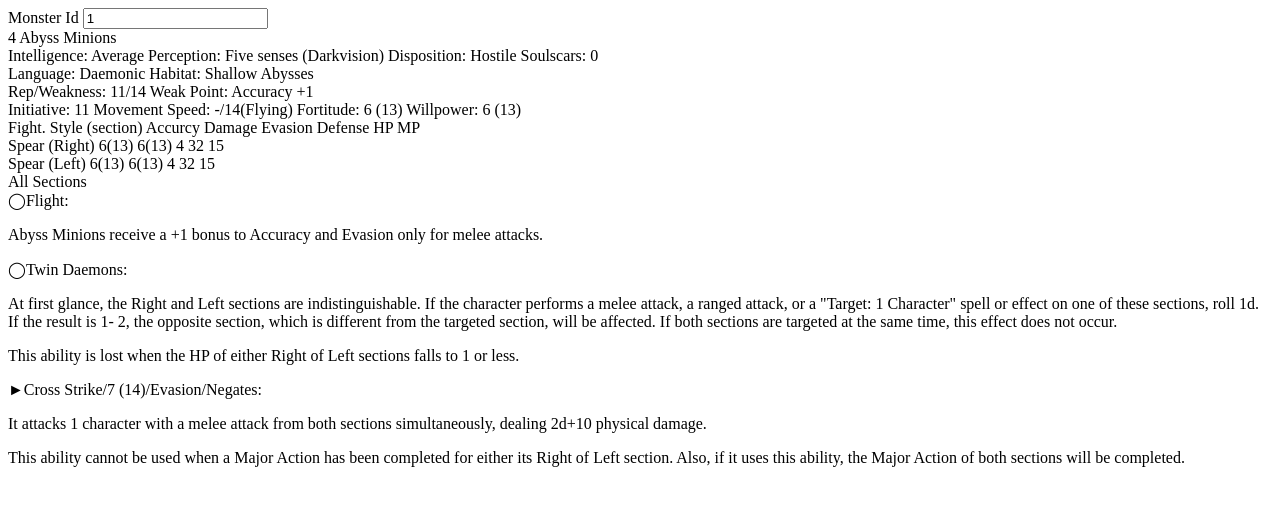
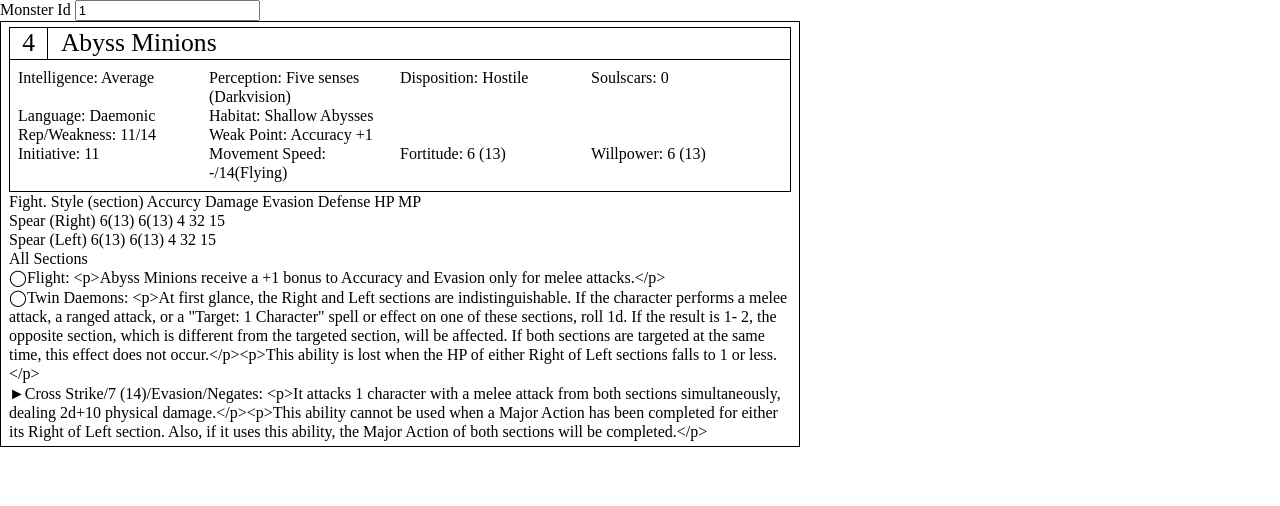
Before and after one commit to hohouyj/SW25_MM, a React (Vite) app: page / in a window 1280 px wide. Shown: the top 506 px of the page. Built offline with nearby package versions, Linux system fonts and the light colour scheme.

Commit message:
added some styling

```diff
--- a/src/App.tsx
+++ b/src/App.tsx
@@ -8,86 +8,6 @@ function App() {
   const [monster, setMonster] = useState(
     monsterData.allmonsters.filter((x) => parseInt(x.monster_id) == 1)[0]
   );
-  let abyssMinion = {
-    monster_id: "1",
-    monstername: "Abyss Minions",
-    level: "4",
-    monstertype: "Daemon",
-    intelligence: "Average",
-    perception: "Five senses (Darkvision)",
-    disposition: "Hostile",
-    soulscars: "0",
-    language: "Daemonic",
-    habitat: "Shallow Abysses",
-    reputation: "11",
-    weakness: "14",
-    weakpoint: "Accuracy +1",
-    initiative: "11",
-    movementspeed: "-/14(Flying)",
-    fortitude: "6",
-    willpower: "6",
-    source: "CR III p. 413",
-    sections: "2 (Right / Left)",
-    mainsection: "None",
-    description:
-      "<p>These minions are seen flying around in the sky, mainly in Shallow Abysses.</p><p>They look like two small, winged child-like Daemons connected by their long intertwined tails. The two are never separated and are therefore considered a single Daemon. Their consciousnesses seem to be completely synchronized, and their coordinated attacks are as threatening as those of a skilled swordsman with two swords.</p><p>There have been reports of seeing three or more bodies connected by a tail, but the possibility of misidentification or assumption has not been ruled out, and the information has yet to be confirmed.</p>",
-    uniqueskills: [
-      {
-        section: "All Sections",
-        abilities: [
-          {
-            title: "◯Flight",
-            description:
-              "<p>Abyss Minions receive a +1 bonus to Accuracy and Evasion only for melee attacks.</p>",
-          },
-          {
-            title: "◯Twin Daemons",
-            description:
-              '<p>At first glance, the Right and Left sections are indistinguishable. If the character performs a melee attack, a ranged attack, or a "Target: 1 Character" spell or effect on one of these sections, roll 1d. If the result is 1- 2, the opposite section, which is different from the targeted section, will be affected. If both sections are targeted at the same time, this effect does not occur.</p><p>This ability is lost when the HP of either Right of Left sections falls to 1 or less.</p>',
-          },
-          {
-            title: "►Cross Strike/7 (14)/Evasion/Negates",
-            description:
-              "<p>It attacks 1 character with a melee attack from both sections simultaneously, dealing 2d+10 physical damage.</p><p>This ability cannot be used when a Major Action has been completed for either its Right of Left section. Also, if it uses this ability, the Major Action of both sections will be completed.</p>",
-          },
-        ],
-      },
-    ],
-    combatstyles: [
-      {
-        style: "Spear (Right)",
-        accuracy: "6",
-        damage: "2d+5",
-        evasion: "6",
-        defense: "4",
-        hp: "32",
-        mp: "15",
-      },
-      {
-        style: "Spear (Left)",
-        accuracy: "6",
-        damage: "2d+5",
-        evasion: "6",
-        defense: "4",
-        hp: "32",
-        mp: "15",
-      },
-    ],
-    loottable: [
-      {
-        roll: "Always",
-        loot: "Daemon's Blood (100G/Red A)",
-      },
-      {
-        roll: "2 - 9",
-        loot: "None",
-      },
-      {
-        roll: "10+",
-        loot: "Dirty Weapons (300G/Black White A)",
-      },
-    ],
-  };
   const handleNewMonsterId = (event) => {
     let val = event?.target.value;
     if (monsterData.allmonsters.find((x) => parseInt(x.monster_id) == val)) {
--- a/src/Monster.tsx
+++ b/src/Monster.tsx
@@ -18,12 +18,7 @@ function MonsterSkillCard({ skills }: MonsterSkillPropType) {
             {skill.abilities.map((abilities) => {
               return (
                 <div>
-                  {abilities.title}:{" "}
-                  <div
-                    dangerouslySetInnerHTML={{
-                      __html: abilities.description,
-                    }}
-                  />
+                  {abilities.title}: {abilities.description}
                 </div>
               );
             })}
@@ -37,30 +32,37 @@ function MonsterSkillCard({ skills }: MonsterSkillPropType) {
 function MonsterCard({ monster }: MonsterPropType) {
   return (
     <>
-      <div>
-        <div>
-          <div>
-            {monster.level} {monster.monstername}
+      <div className="monster">
+        <div className="monster-card-title">
+          <div className="level">{monster.level}</div>
+          <div className="name">{monster.monstername}</div>
+        </div>
+        <div className="monster-card-details">
+          <div className="row">
+            <div>Intelligence: {monster.intelligence}</div>
+            <div>Perception: {monster.perception}</div>
+            <div>Disposition: {monster.disposition}</div>
+            <div>Soulscars: {monster.soulscars}</div>
           </div>
-        </div>
-        <div>
-          <div>
-            Intelligence: {monster.intelligence} Perception:{" "}
-            {monster.perception} Disposition: {monster.disposition} Soulscars:{" "}
-            {monster.soulscars}
+          <div className="row">
+            <div>Language: {monster.language}</div>
+            <div>Habitat: {monster.habitat}</div>
           </div>
-          <div>
-            Language: {monster.language} Habitat: {monster.habitat}
+          <div className="row">
+            <div>
+              Rep/Weakness: {monster.reputation}/{monster.weakness}
+            </div>
+            <div>Weak Point: {monster.weakpoint}</div>
           </div>
-          <div>
-            Rep/Weakness: {monster.reputation}/{monster.weakness} Weak Point:{" "}
-            {monster.weakpoint}
-          </div>
-          <div>
-            Initiative: {monster.initiative} Movement Speed:{" "}
-            {monster.movementspeed} Fortitude: {monster.fortitude} (
-            {7 + parseInt(monster.fortitude)}) Willpower: {monster.fortitude} (
-            {7 + parseInt(monster.willpower)})
+          <div className="row">
+            <div>Initiative: {monster.initiative}</div>
+            <div>Movement Speed: {monster.movementspeed}</div>
+            <div>
+              Fortitude: {monster.fortitude} ({7 + parseInt(monster.fortitude)})
+            </div>
+            <div>
+              Willpower: {monster.fortitude} ({7 + parseInt(monster.willpower)})
+            </div>
           </div>
         </div>
         <div>
--- a/src/index.css
+++ b/src/index.css
@@ -0,0 +1,59 @@
+*,
+*::before,
+*::after {
+    box-sizing: border-box;
+}
+
+* {
+    margin: 0;
+}
+
+body {
+    line-height: 1.2;
+}
+
+.monster {
+    display: flex;
+    flex-direction: column;
+    justify-content: space-between;
+    /* border: 1px solid red; */
+    width: clamp(50rem, 50%, 100rem);
+    border: 0.1rem solid black;
+    padding: 0.3rem 0.5rem;
+}
+
+.monster * {
+    /* border: 0.1rem solid red; */
+}
+
+.monster-card-title {
+    /* border: 0.1rem solid red; */
+    display: grid;
+    grid-template-columns: 5% auto;
+    font-size: 1.6rem;
+
+}
+
+.monster-card-title .level {
+    text-align: center;
+    vertical-align: middle;
+    border: 0.1rem solid black;
+}
+
+.monster-card-title .name {
+    vertical-align: middle;
+    padding-left: 0.8rem;
+    border: 0.1rem solid black;
+    border-style: solid solid solid none;
+}
+
+.monster-card-details {
+    border: 0.1rem solid black;
+    border-style: none solid solid solid;
+    padding: 0.5rem;
+}
+
+.monster-card-details .row {
+    display: grid;
+    grid-template-columns: 25% 25% 25% 25%;
+}
```
